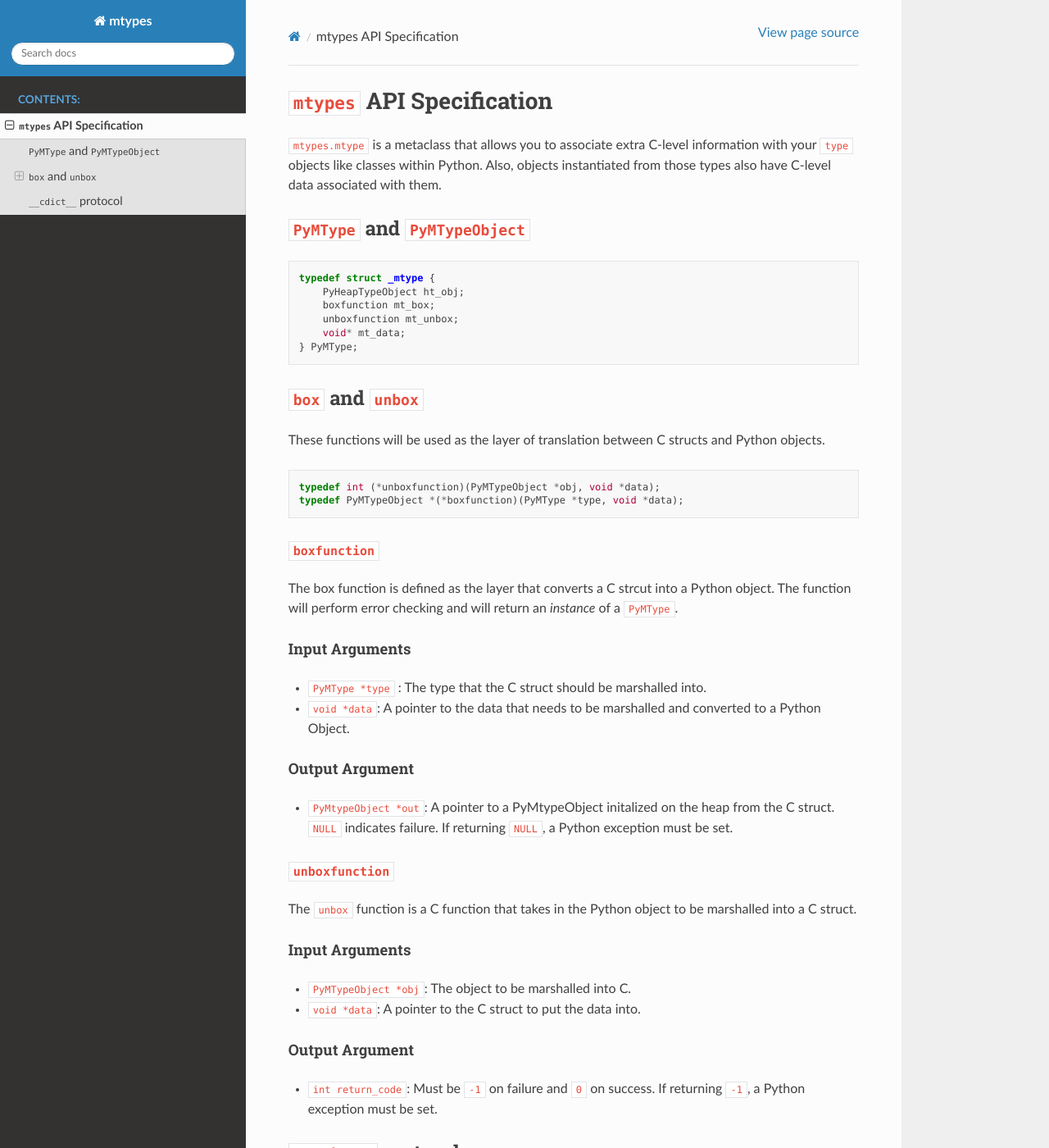
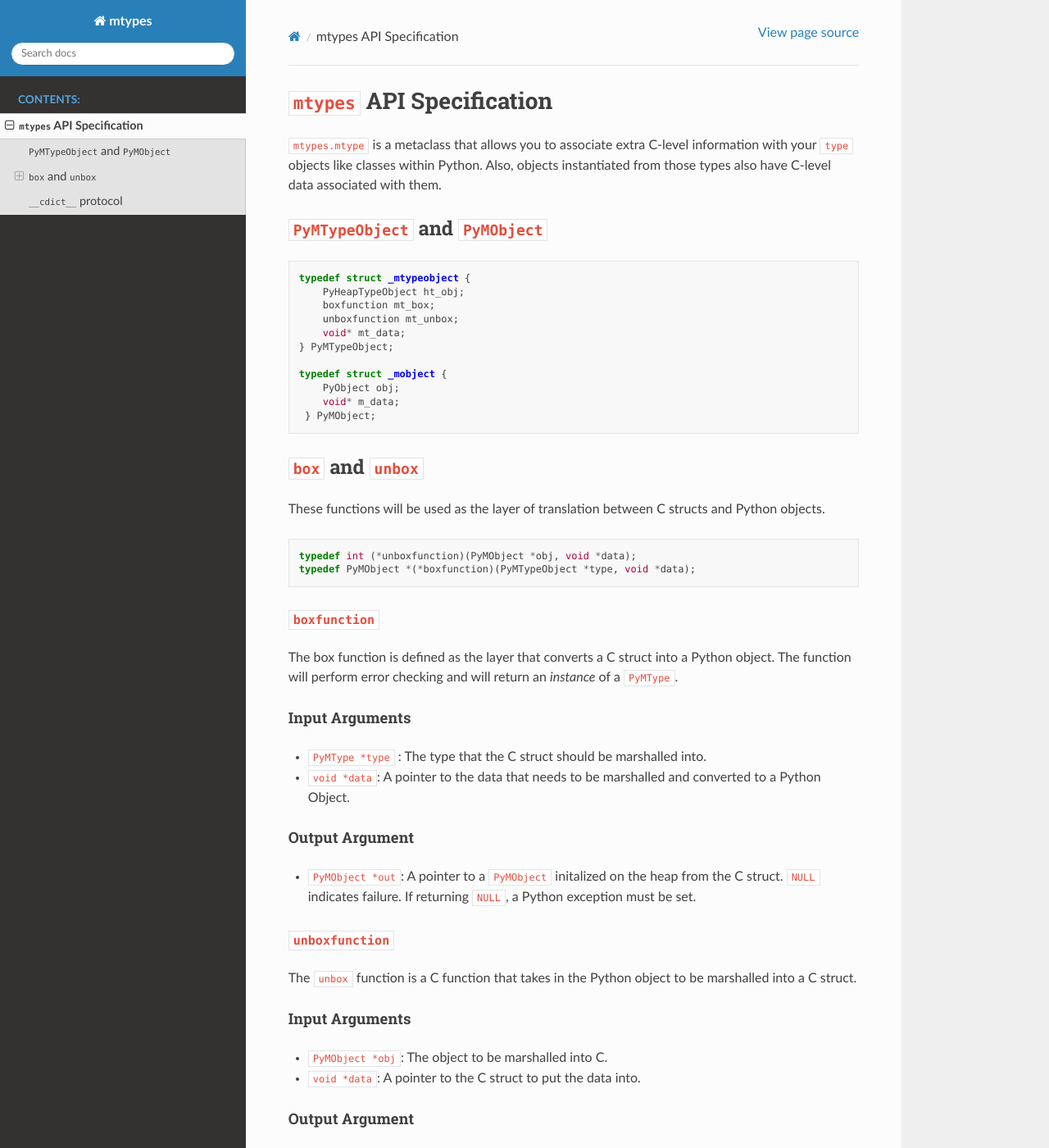
Before and after one commit to Quansight-Labs/mtypes, a Sphinx documentation site: the page built from docs/api-spec.rst, in a window 1280 px wide and 1400 px high. Shown: the whole window at 82% size. Built offline with Sphinx 7.4.7 and the Read the Docs theme 2.0.0, drawn with Linux system fonts in a browser that asks for light colours; some of the changed text lies outside the part shown.

Commit message:
Fix a few problems with the spec.

```diff
--- a/docs/api-spec.rst
+++ b/docs/api-spec.rst
@@ -6,17 +6,22 @@ C-level information with your ``type`` objects like classes within
 Python. Also, objects instantiated from those types also have C-level
 data associated with them.
 
-``PyMType`` and ``PyMTypeObject``
----------------------------------
+``PyMTypeObject`` and ``PyMObject``
+-----------------------------------
 
 .. code:: c
 
-   typedef struct _mtype {
+   typedef struct _mtypeobject {
        PyHeapTypeObject ht_obj;
        boxfunction mt_box;
        unboxfunction mt_unbox;
        void* mt_data;
-   } PyMType;
+   } PyMTypeObject;
+
+   typedef struct _mobject {
+       PyObject obj;
+       void* m_data;
+    } PyMObject;
 
 ``box`` and ``unbox``
 ---------------------
@@ -26,13 +31,13 @@ structs and Python objects.
 
 .. code:: c
 
-   typedef int (*unboxfunction)(PyMTypeObject *obj, void *data);
-   typedef PyMTypeObject *(*boxfunction)(PyMType *type, void *data);
+   typedef int (*unboxfunction)(PyMObject *obj, void *data);
+   typedef PyMObject *(*boxfunction)(PyMTypeObject *type, void *data);
 
 ``boxfunction``
 ~~~~~~~~~~~~~~~
 
-The box function is defined as the layer that converts a C strcut into a
+The box function is defined as the layer that converts a C struct into a
 Python object. The function will perform error checking and will return
 an *instance* of a ``PyMType``.
 
@@ -47,7 +52,7 @@ Input Arguments
 Output Argument
 ^^^^^^^^^^^^^^^
 
--  ``PyMtypeObject *out``: A pointer to a PyMtypeObject initalized on
+-  ``PyMObject *out``: A pointer to a ``PyMObject`` initalized on
    the heap from the C struct. ``NULL`` indicates failure. If returning
    ``NULL``, a Python exception must be set.
 
@@ -62,7 +67,7 @@ to be marshalled into a C struct.
 Input Arguments
 ^^^^^^^^^^^^^^^
 
--  ``PyMTypeObject *obj``: The object to be marshalled into C.
+-  ``PyMObject *obj``: The object to be marshalled into C.
 -  ``void *data``: A pointer to the C struct to put the data into.
 
 .. _output-argument-1:
@@ -80,7 +85,7 @@ The ``__cdict__`` protocol will be used as an intermediary between
 Python level objects and C structs. This will allow a specific type
 signature to be passed from the Python Object *into* the ``unbox``
 function, then passing to a ``ctypes`` method, and then calling the
-``box`` function eventually returning a Python Object of type ``mtype``.
+``box`` function eventually returning a ``PyMObject``.
 
 This dict provides the ``boxfunction`` and the ``unboxfunction`` with
 the proper associated C type signature.
```
